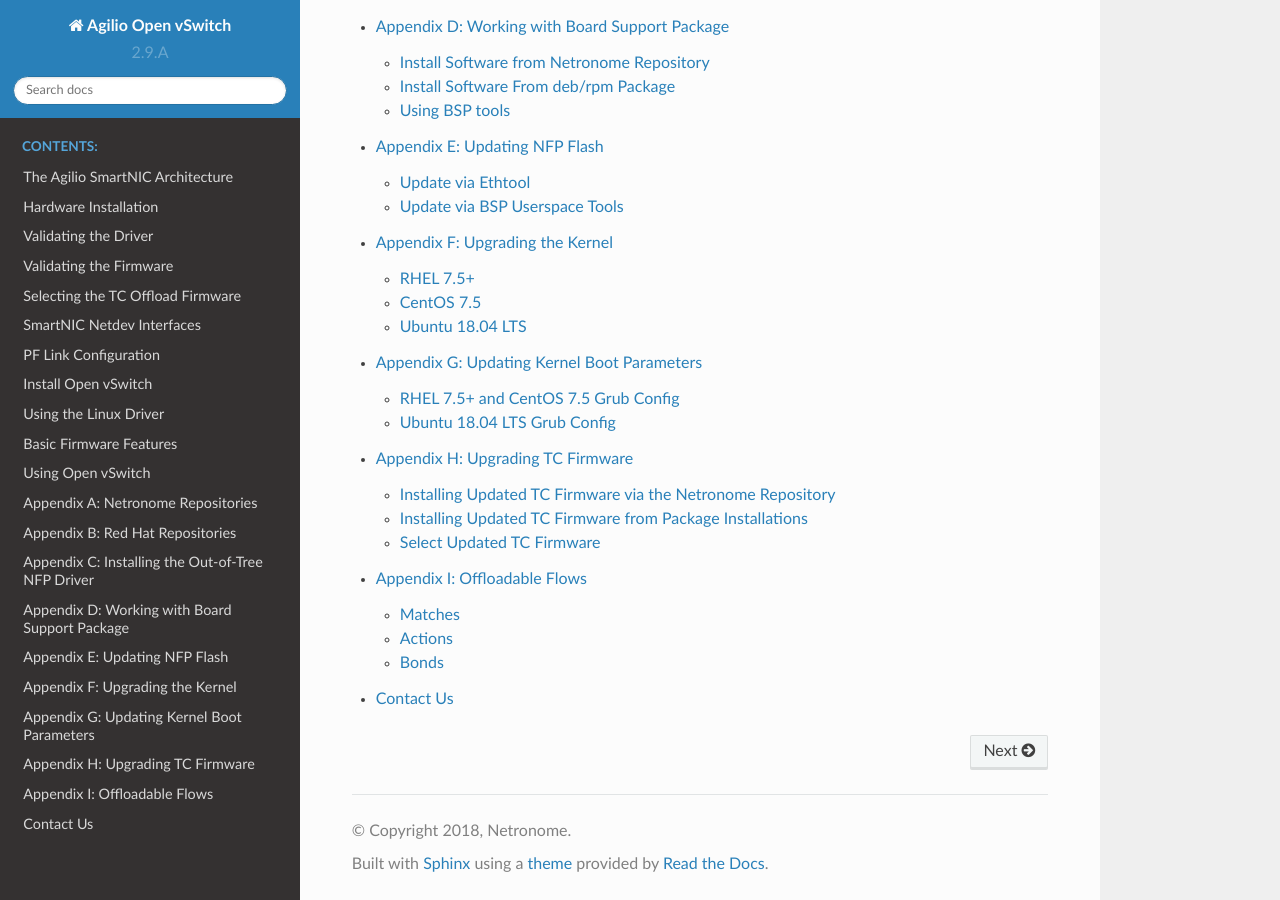
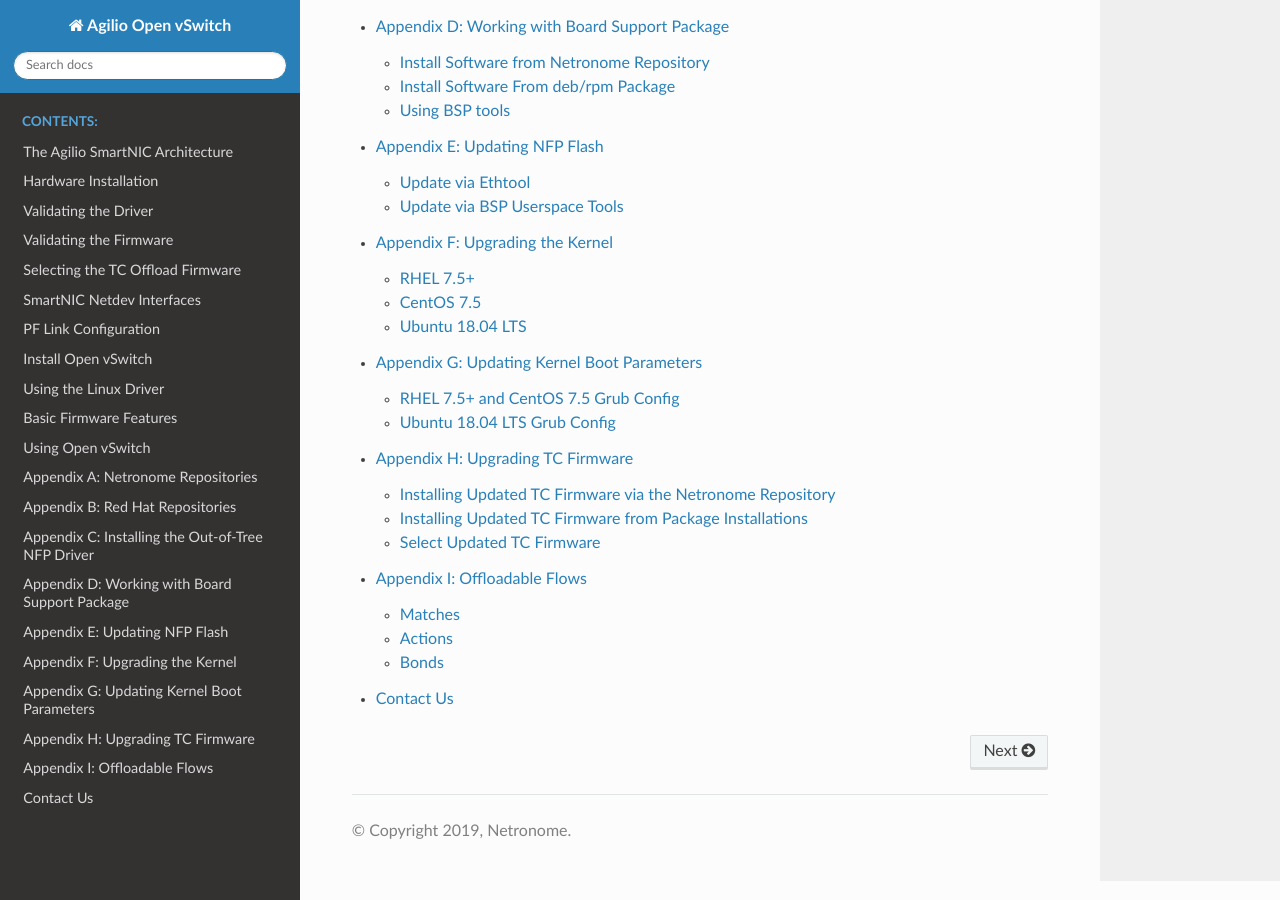
Before and after one commit to macris-xiao/disa-user-guide, a Sphinx documentation site: the page built from doc/index.rst, in a window 1280 px wide and 900 px high, scrolled down 1442 px. Built offline with Sphinx 7.4.7 and the Read the Docs theme 2.0.0, drawn with Linux system fonts in a browser that asks for light colours; formulas are drawn with MathJax 3.

Commit message:
Small updates to conf
Newer uploads to Freshdesk now includes the index, but with it also
the version number. Remove those from conf.py since this is a living doc
and the Freshdesk page already contains a "Modified" entry that
can be correlated with versioning.

Change-Id: Iffcb36f566b8ef1a4c6022b710fa50e4137a0e3c

```diff
--- a/doc/conf.py
+++ b/doc/conf.py
@@ -51,7 +51,7 @@
 
 # General information about the project.
 project = u'Agilio Open vSwitch'
-copyright = u'2018, Netronome'
+copyright = u'2019, Netronome'
 author = u'Netronome'
 
 # The version info for the project you're documenting, acts as replacement for
@@ -59,9 +59,9 @@
 # built documents.
 #
 # The short X.Y version.
-version = u'2.9.A'
+version = u''
 # The full version, including alpha/beta/rc tags.
-release = u'2.9.A.16'
+release = u''
 
 # The language for content autogenerated by Sphinx. Refer to documentation
 # for a list of supported languages.
@@ -176,7 +176,7 @@
 # html_show_sourcelink = True
 
 # If true, "Created using Sphinx" is shown in the HTML footer. Default is True.
-# html_show_sphinx = True
+html_show_sphinx = False
 
 # If true, "(C) Copyright ..." is shown in the HTML footer. Default is True.
 # html_show_copyright = True
```
